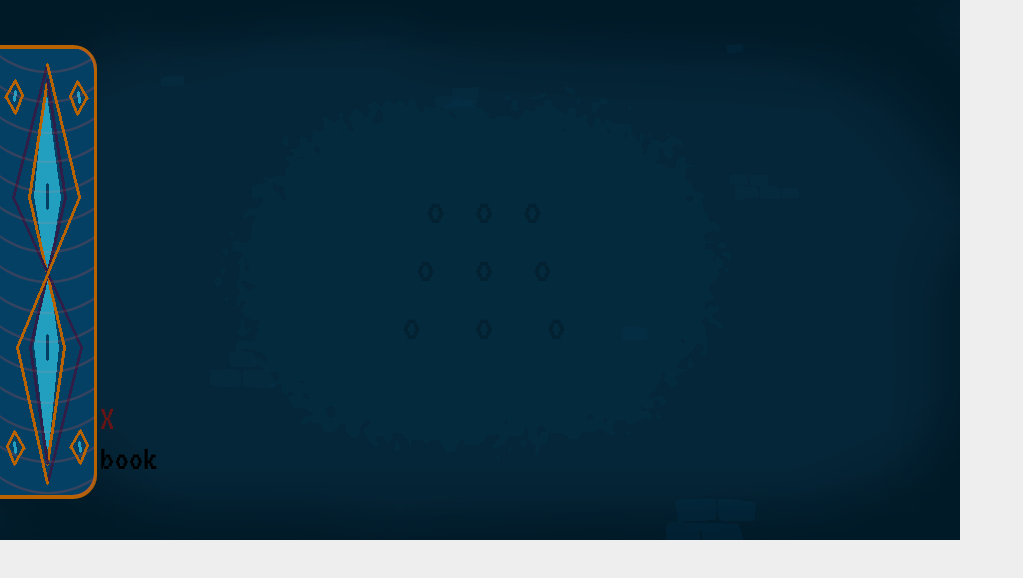
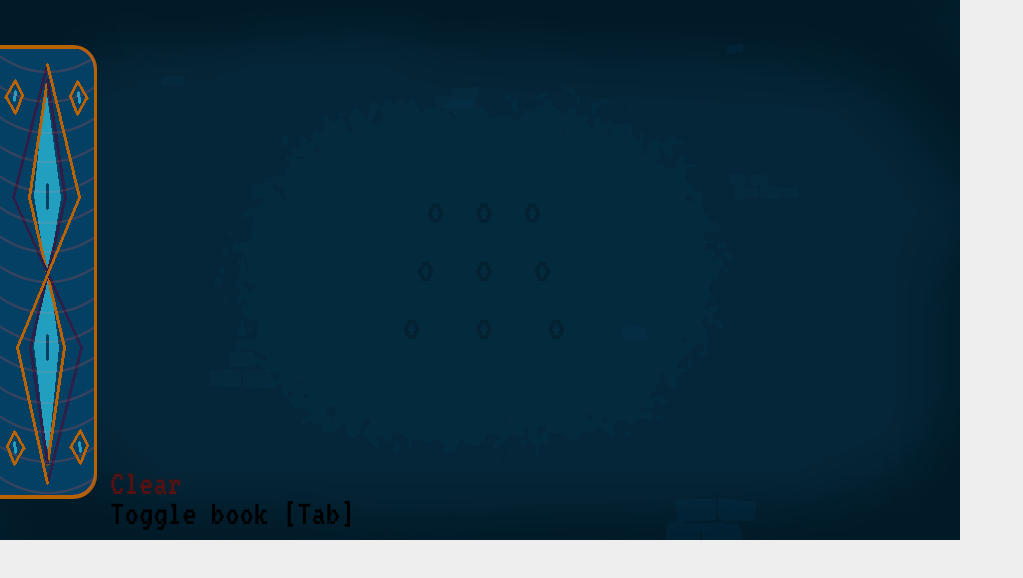
Before and after one commit to ditam/ld55-summoning-game, a plain HTML site: page index.html in a window 1280 px wide. Shown: the whole page, without its empty margins (0-1023 px from the left). Drawn offline with Linux system fonts and the light colour scheme.

Commit message:
add more entity types

```diff
--- a/index.html
+++ b/index.html
@@ -14,8 +14,8 @@
 </head>
 <body>
   <div id="main-wrapper">
-    <div id="clear-button">X</div>
-    <div id="book-button">book</div>
+    <div id="clear-button">Clear</div>
+    <div id="book-button">Toggle book [Tab]</div>
     <div id="grid">
       <div class="row">
         <div class="cell">o</div>
--- a/main.js
+++ b/main.js
@@ -13,6 +13,7 @@ const grid = [];
 const entries = [
   {
     name: 'Goat',
+    asset: 'goat.png',
     grid: [
       [0, 2, 0],
       [1, 0, 3],
@@ -22,6 +23,7 @@ const entries = [
   },
   {
     name: 'Bat',
+    asset: 'bat.png',
     grid: [
       [0, 0, 0],
       [1, 2, 0],
@@ -31,10 +33,51 @@ const entries = [
   },
   {
     name: 'Imp',
+    asset: 'imp.png',
     grid: [
       [0, 0, 0],
       [1, 0, 4],
       [2, 0, 3]
+    ],
+    words: 'Abr Kad Dabr'
+  },
+  {
+    name: 'Gorgoth',
+    asset: 'devil.png',
+    grid: [
+      [0, 0, 3],
+      [1, 0, 0],
+      [0, 0, 2]
+    ],
+    words: 'Xla Fla Mon'
+  },
+  {
+    name: 'Shra-mun',
+    asset: 'tentacle.png',
+    grid: [
+      [0, 3, 0],
+      [0, 2, 0],
+      [0, 1, 0]
+    ],
+    words: 'Mun Ten Tacl'
+  },
+  {
+    name: 'Kla Udd',
+    asset: 'cloud.png',
+    grid: [
+      [0, 3, 0],
+      [2, 0, 4],
+      [0, 1, 0]
+    ],
+    words: 'Ren Ren Kla'
+  },
+  {
+    name: 'Oztl Unn',
+    asset: 'evil.png',
+    grid: [
+      [0, 2, 0],
+      [4, 0, 5],
+      [1, 0, 3]
     ],
     words: 'Xla Tum Suh'
   }
@@ -44,6 +87,7 @@ const entries = [
   htPhrases = {};
   entries.forEach(e=>{
     console.assert(e.name, 'Missing entry name');
+    console.assert(e.asset, 'Missing entry asset');
     console.assert(typeof e.words === 'string' && e.words.length >= 5, 'Missing entry phrase');
     // phrase should be unique - otherwise checking logic will need updates
     console.assert(!htPhrases[e.words], 'Phrase already used:', e.words)
@@ -154,8 +198,12 @@ function generateBook() {
   entries.forEach(e => {
     const page = $('<div>').addClass('page hidden');
     $('<div>').addClass('header').text(e.name).appendTo(page);
-    $('<div>').addClass('img-container').appendTo(page);
-    $('<div>').addClass('grid-container').text(JSON.stringify(e.grid)).appendTo(page);
+    $('<div>').addClass('img-container').css(
+      'background-image', `url(assets/${e.asset})`
+    ).appendTo(page);
+    $('<div>').addClass('grid-1').text(e.grid[0].join(' ')).appendTo(page);
+    $('<div>').addClass('grid-2').text(e.grid[1].join(' ')).appendTo(page);
+    $('<div>').addClass('grid-3').text(e.grid[2].join(' ')).appendTo(page);
     $('<div>').addClass('phrase-container').text(e.words).appendTo(page);
     page.appendTo(pages);
   });
--- a/styles.css
+++ b/styles.css
@@ -79,6 +79,7 @@ body {
   height: 340px;
   left: 100px;
   top: 85px;
+  text-align: center;
 
   transition: left 0.1s;
 }
@@ -87,19 +88,34 @@ body {
   left: 600px; /* should match container width */
 }
 
+#handbook-container .page .img-container {
+  width: 64px;
+  height: 64px;
+  margin: 25px 160px;
+  filter: contrast(0);
+}
+
 #clear-button {
   position: absolute;
-  left: 100px;
-  top: 400px;
+  left: 110px;
+  top: 465px;
   cursor: pointer;
-  color: rgb(106, 20, 20);
+  color: rgb(86, 17, 17);
+}
+
+#clear-button:hover {
+  text-shadow: 1px 1px 1px #229fbf53;
 }
 
 #book-button {
   position: absolute;
-  left: 100px;
-  top: 440px;
+  left: 110px;
+  top: 495px;
   cursor: pointer;
+}
+
+#book-button:hover {
+  text-shadow: 1px 1px 1px #229fbf53;
 }
 
 #grid {
```
Also changed, not shown: assets/bat.png (added), assets/cloud.png (added), assets/devil.png (added), assets/evil.png (added), assets/goat.png (added), assets/imp.png (added), assets/tentacle.png (added).
